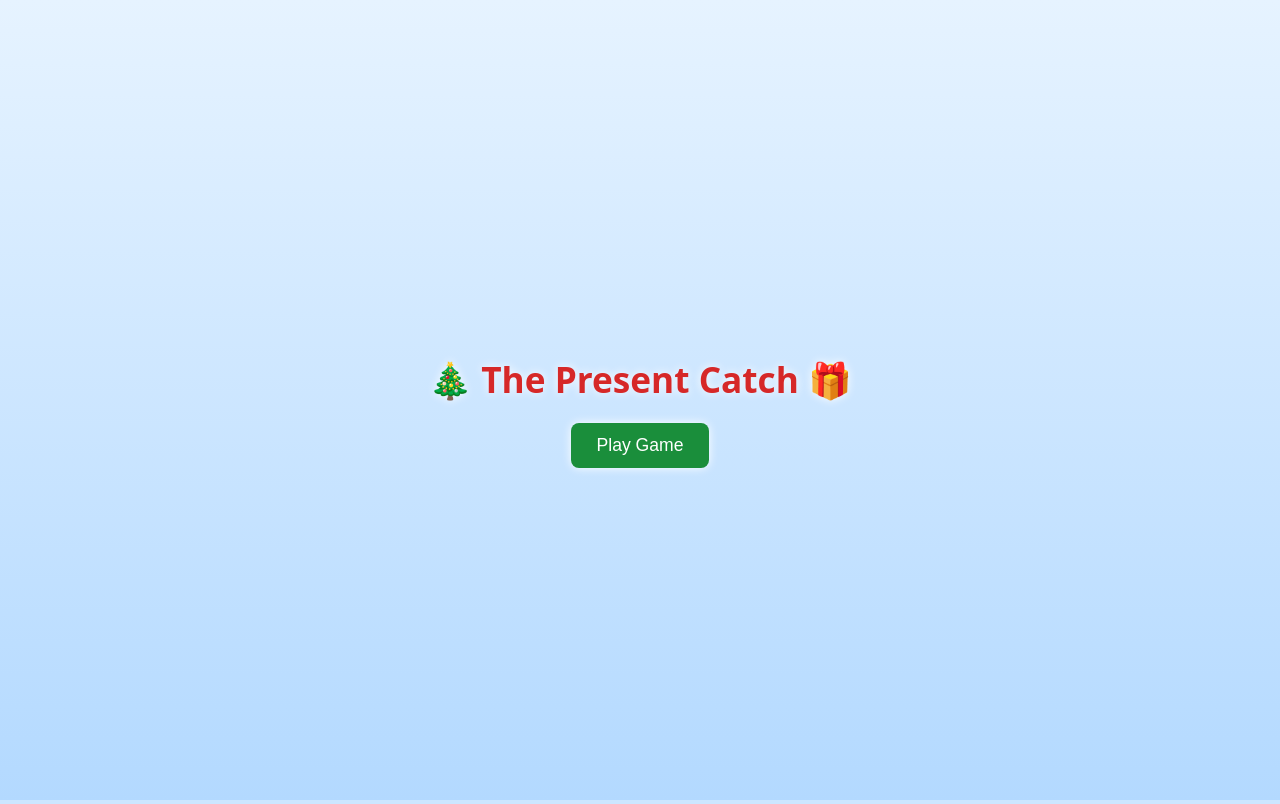
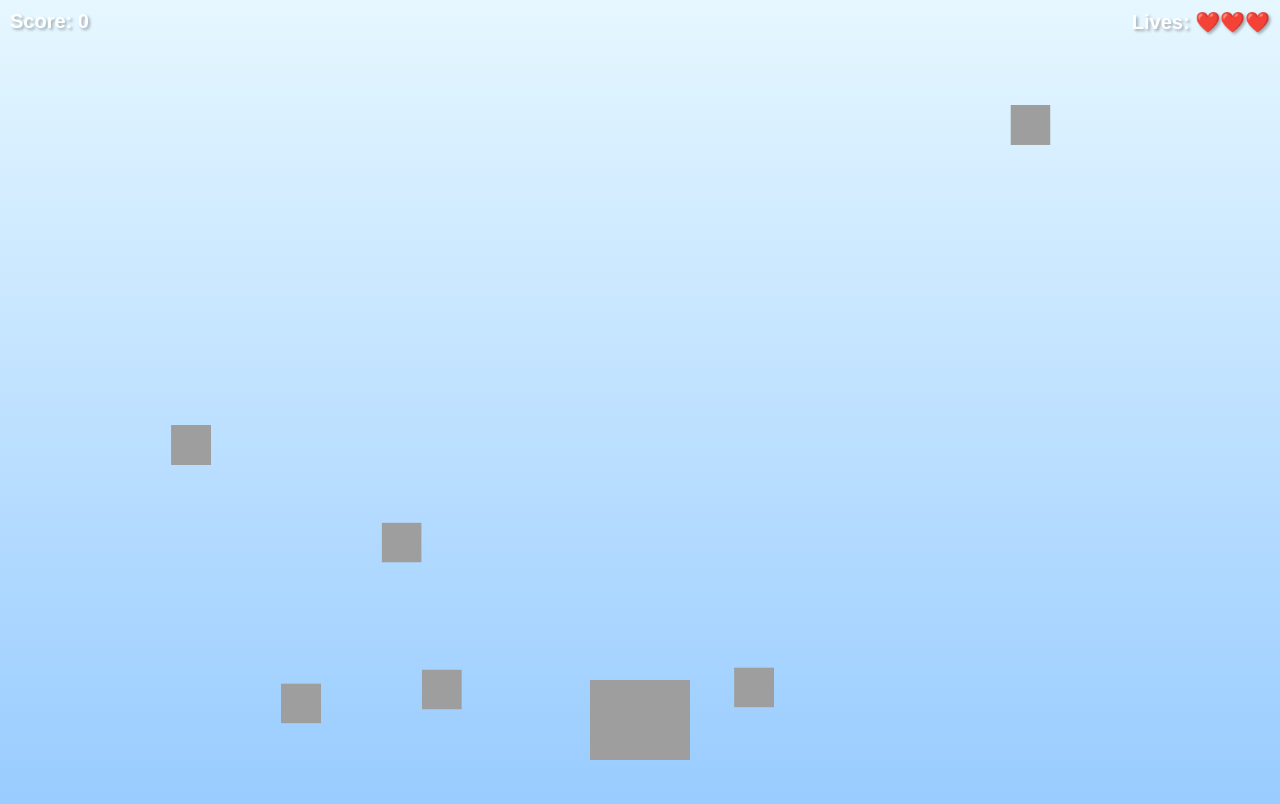
Before and after one commit to decentranon1-maker/Christmas-present, a plain HTML site: page index.html in a window 1280 px wide. Drawn offline with Linux system fonts and the light colour scheme.

Commit message:
Update index.html

```diff
--- a/index.html
+++ b/index.html
@@ -3,131 +3,189 @@
 <head>
 <meta charset="UTF-8">
 <meta name="viewport" content="width=device-width, initial-scale=1.0">
-<title>The Present Catch — Christmas Arcade Edition</title>
+<title>The Present Catch 🎁</title>
 <style>
-html,body{margin:0;padding:0;overflow:hidden;height:100%;background:#cce6ff;font-family:system-ui,sans-serif;}
-canvas{display:block;}
-#startScreen,#gameOverScreen{
-  position:absolute;top:0;left:0;width:100%;height:100%;
-  background:linear-gradient(to bottom,#e6f3ff,#b3d9ff);
-  display:flex;flex-direction:column;align-items:center;justify-content:center;
-  color:#d62828;text-shadow:0 0 10px white;
-}
-h1{font-size:2.2em;margin-bottom:20px;}
-button{padding:12px 25px;font-size:1.1em;border:none;border-radius:8px;cursor:pointer;background:#1a8e3b;color:white;box-shadow:0 0 10px #fff;}
-button:hover{background:#27ae60;}
-#hud{position:absolute;top:10px;left:0;width:100%;display:flex;justify-content:space-between;padding:0 20px;font-size:1.2em;color:#fff;text-shadow:0 0 5px #000;font-weight:bold;}
+  body {
+    margin: 0;
+    overflow: hidden;
+    background: linear-gradient(to bottom, #e6f7ff, #99ccff);
+    font-family: 'Poppins', sans-serif;
+    color: white;
+  }
+
+  #hud {
+    position: absolute;
+    top: 10px;
+    left: 10px;
+    right: 10px;
+    display: flex;
+    justify-content: space-between;
+    font-size: 20px;
+    font-weight: bold;
+    text-shadow: 2px 2px 3px rgba(0,0,0,0.3);
+  }
+
+  #gameover {
+    position: absolute;
+    top: 50%;
+    left: 50%;
+    transform: translate(-50%, -50%);
+    text-align: center;
+    display: none;
+  }
+
+  button {
+    background: #e63946;
+    color: #fff;
+    border: none;
+    padding: 12px 20px;
+    font-size: 18px;
+    border-radius: 6px;
+    cursor: pointer;
+    box-shadow: 0 4px 10px rgba(0,0,0,0.3);
+    transition: transform 0.2s;
+  }
+
+  button:hover {
+    transform: scale(1.05);
+  }
 </style>
 </head>
 <body>
-<div id="startScreen">
-  <h1>🎄 The Present Catch 🎁</h1>
-  <button id="playBtn">Play Game</button>
-</div>
-<div id="gameOverScreen" style="display:none;">
-  <h1>🎅 Game Over 🎅</h1>
-  <p id="finalScore"></p>
-  <button id="restartBtn">Play Again</button>
-</div>
-<canvas id="game"></canvas>
-<div id="hud" style="display:none;">
+<div id="hud">
   <div id="score">Score: 0</div>
   <div id="lives">Lives: ❤️❤️❤️</div>
 </div>
+<canvas id="game"></canvas>
+<div id="gameover">
+  <h1>🎅 Game Over!</h1>
+  <p id="finalScore"></p>
+  <button onclick="restart()">Play Again</button>
+</div>
+
 <script>
-const canvas=document.getElementById('game');
-const ctx=canvas.getContext('2d');
-let W,H;function resize(){W=canvas.width=window.innerWidth;H=canvas.height=window.innerHeight;}resize();window.onresize=resize;
+const canvas = document.getElementById("game");
+const ctx = canvas.getContext("2d");
+let W = window.innerWidth, H = window.innerHeight;
+canvas.width = W; canvas.height = H;
 
-let gameRunning=false,score=0,lives=3,objects=[],speed=2,playerX=0;
-const sackImg=new Image();sackImg.src='https://cdn-icons-png.flaticon.com/512/615/615075.png';
-const giftImg=new Image();giftImg.src='https://cdn-icons-png.flaticon.com/512/2541/2541981.png';
-const candyImg=new Image();candyImg.src='https://cdn-icons-png.flaticon.com/512/2784/2784065.png';
-const coalImg=new Image();coalImg.src='https://cdn-icons-png.flaticon.com/512/616/616408.png';
+let score = 0, lives = 3, speed = 3;
+let sack = { x: W/2 - 50, y: H - 120, w: 100, h: 80 };
+let objects = [];
+let gameOver = false;
 
-function startGame(){
-  document.getElementById('startScreen').style.display='none';
-  document.getElementById('gameOverScreen').style.display='none';
-  document.getElementById('hud').style.display='flex';
-  gameRunning=true;score=0;lives=3;speed=2;objects=[];playerX=W/2-40;
+const giftImg = new Image();
+giftImg.src = "https://cdn-icons-png.flaticon.com/512/1299/1299747.png";
+
+const candyImg = new Image();
+candyImg.src = "https://cdn-icons-png.flaticon.com/512/2909/2909769.png";
+
+const coalImg = new Image();
+coalImg.src = "https://cdn-icons-png.flaticon.com/512/1411/1411814.png";
+
+const sackImg = new Image();
+sackImg.src = "https://cdn-icons-png.flaticon.com/512/3089/3089678.png";
+
+function spawnObject() {
+  const types = ['gift', 'candy', 'coal'];
+  const type = types[Math.floor(Math.random() * types.length)];
+  const x = Math.random() * (W - 40);
+  const y = -50;
+  objects.push({
+    x: x,
+    y: y,
+    w: 40,
+    h: 40,
+    type: type,
+    vy: speed + Math.random() * 2,
+    opacity: 0
+  });
+}
+
+function drawBackground() {
+  const grad = ctx.createLinearGradient(0, 0, 0, H);
+  grad.addColorStop(0, "#e6f7ff");
+  grad.addColorStop(1, "#99ccff");
+  ctx.fillStyle = grad;
+  ctx.fillRect(0, 0, W, H);
+}
+
+function drawObjects() {
+  for (let o of objects) {
+    let img;
+    if (o.type === 'gift') img = giftImg;
+    else if (o.type === 'candy') img = candyImg;
+    else img = coalImg;
+
+    ctx.globalAlpha = o.opacity;
+    ctx.drawImage(img, o.x, o.y, o.w, o.h);
+    ctx.globalAlpha = 1;
+  }
+}
+
+function drawSack() {
+  ctx.drawImage(sackImg, sack.x, sack.y, sack.w, sack.h);
+}
+
+function updateObjects() {
+  for (let o of objects) {
+    o.y += o.vy;
+    if (o.opacity < 1) o.opacity += 0.05;
+    // collision
+    if (o.y + o.h >= sack.y && o.y + o.h <= sack.y + sack.h &&
+        o.x + o.w >= sack.x && o.x <= sack.x + sack.w) {
+      if (o.type === 'gift') score += 10;
+      else if (o.type === 'candy') score += 5;
+      else {
+        lives--;
+        if (lives <= 0) endGame();
+      }
+      o.remove = true;
+    }
+    if (o.y > H) o.remove = true;
+  }
+  objects = objects.filter(o => !o.remove);
+}
+
+function updateHUD() {
+  document.getElementById("score").textContent = "Score: " + score;
+  document.getElementById("lives").textContent = "Lives: " + "❤️".repeat(lives);
+}
+
+function endGame() {
+  gameOver = true;
+  document.getElementById("finalScore").textContent = "Final Score: " + score;
+  document.getElementById("gameover").style.display = "block";
+}
+
+function restart() {
+  score = 0; lives = 3; speed = 3; objects = []; gameOver = false;
+  document.getElementById("gameover").style.display = "none";
   loop();
 }
 
-function spawnObject(){
-  const types=['gift','candy','coal'];
-  const type=types[Math.floor(Math.random()*types.length)];
-  const x=Math.random()*(W-40);
-  objects.push({x,y:-50,w:40,h:40,type,vy:speed+Math.random()*2,opacity:0});
-}
-
-let frame=0;
-function drawSnow(){
-  ctx.fillStyle='#cce6ff';ctx.fillRect(0,0,W,H);
-  ctx.fillStyle='rgba(255,255,255,0.8)';
-  for(let i=0;i<50;i++){
-    const x=(i*80+frame*0.5)%W;
-    const y=(i*40+frame)%H;
-    ctx.fillRect(x,y,2,2);
-  }
-}
-
-function drawPlayer(){
-  ctx.drawImage(sackImg,playerX,H-100,80,80);
-}
-
-function drawObjects(){
-  objects.forEach(o=>{
-    if(o.opacity<1)o.opacity+=0.05;
-    ctx.globalAlpha=o.opacity;
-    if(o.type==='gift')ctx.drawImage(giftImg,o.x,o.y,o.w,o.h);
-    else if(o.type==='candy')ctx.drawImage(candyImg,o.x,o.y,o.w,o.h);
-    else ctx.drawImage(coalImg,o.x,o.y,o.w,o.h);
-    ctx.globalAlpha=1;
-  });
-}
-
-function updateObjects(){
-  objects.forEach(o=>o.y+=o.vy);
-  objects=objects.filter(o=>o.y<H+50);
-  objects.forEach(o=>{
-    if(o.y>H-120&&o.x+o.w>playerX&&o.x<playerX+80){
-      if(o.type==='gift')score+=10;
-      else if(o.type==='candy')score+=5;
-      else if(o.type==='coal'){lives--;if(lives<=0)endGame();}
-      o.y=H+100;
-    }
-  });
-}
-
-function endGame(){
-  gameRunning=false;
-  document.getElementById('finalScore').innerText=`Final Score: ${score}`;
-  document.getElementById('gameOverScreen').style.display='flex';
-  document.getElementById('hud').style.display='none';
-}
-
-function loop(){
-  if(!gameRunning)return;
-  frame++;
-  drawSnow();
-  if(frame%50===0)spawnObject();
+function loop() {
+  if (gameOver) return;
+  ctx.clearRect(0, 0, W, H);
+  drawBackground();
+  drawObjects();
+  drawSack();
   updateObjects();
-  drawObjects();
-  drawPlayer();
-  document.getElementById('score').innerText='Score: '+score;
-  document.getElementById('lives').innerText='Lives: '+('❤️'.repeat(lives));
-  if(score>0&&score%50===0)speed+=0.05;
+  updateHUD();
+  if (Math.random() < 0.03) spawnObject();
+  speed += 0.0003;
   requestAnimationFrame(loop);
 }
 
-// controls
-window.addEventListener('mousemove',e=>{playerX=e.clientX-40;});
-window.addEventListener('touchmove',e=>{playerX=e.touches[0].clientX-40;});
-window.addEventListener('keydown',e=>{if(e.key==='ArrowLeft')playerX-=40;if(e.key==='ArrowRight')playerX+=40;});
+document.addEventListener("mousemove", e => {
+  sack.x = e.clientX - sack.w/2;
+});
 
-// buttons
-document.getElementById('playBtn').onclick=startGame;
-document.getElementById('restartBtn').onclick=startGame;
+document.addEventListener("touchmove", e => {
+  sack.x = e.touches[0].clientX - sack.w/2;
+});
+
+loop();
 </script>
 </body>
 </html>
```
